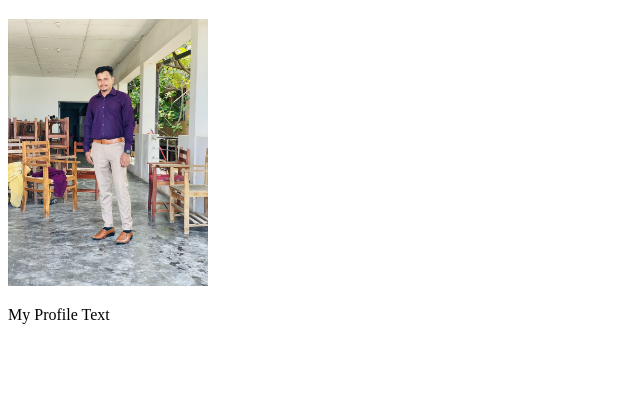
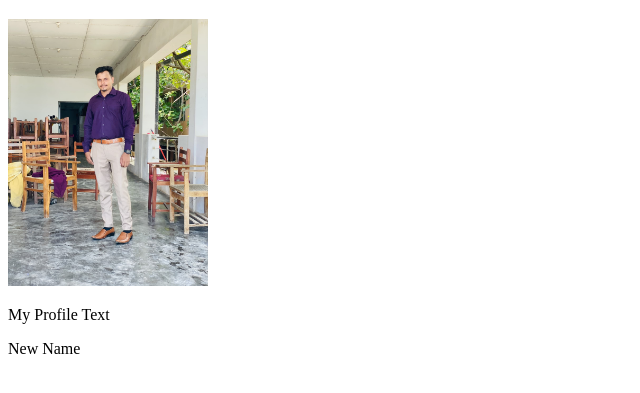
Before and after one commit to musaththik/website, a plain HTML site: page index.html in a window 1280 px wide. Shown: the part 61-454 px from the top of the page, without its empty margins (0-640 px from the left). Drawn offline with Linux system fonts and the light colour scheme.

Commit message:
added New Name

```diff
--- a/index.html
+++ b/index.html
@@ -10,6 +10,7 @@
     <h1>Musaththik</h1>
     <img width="200px" src="profile.jpg" alt="">
     <p>My Profile Text</p>
+    <p>New Name</p>
 
 </body>
 </html>
```
